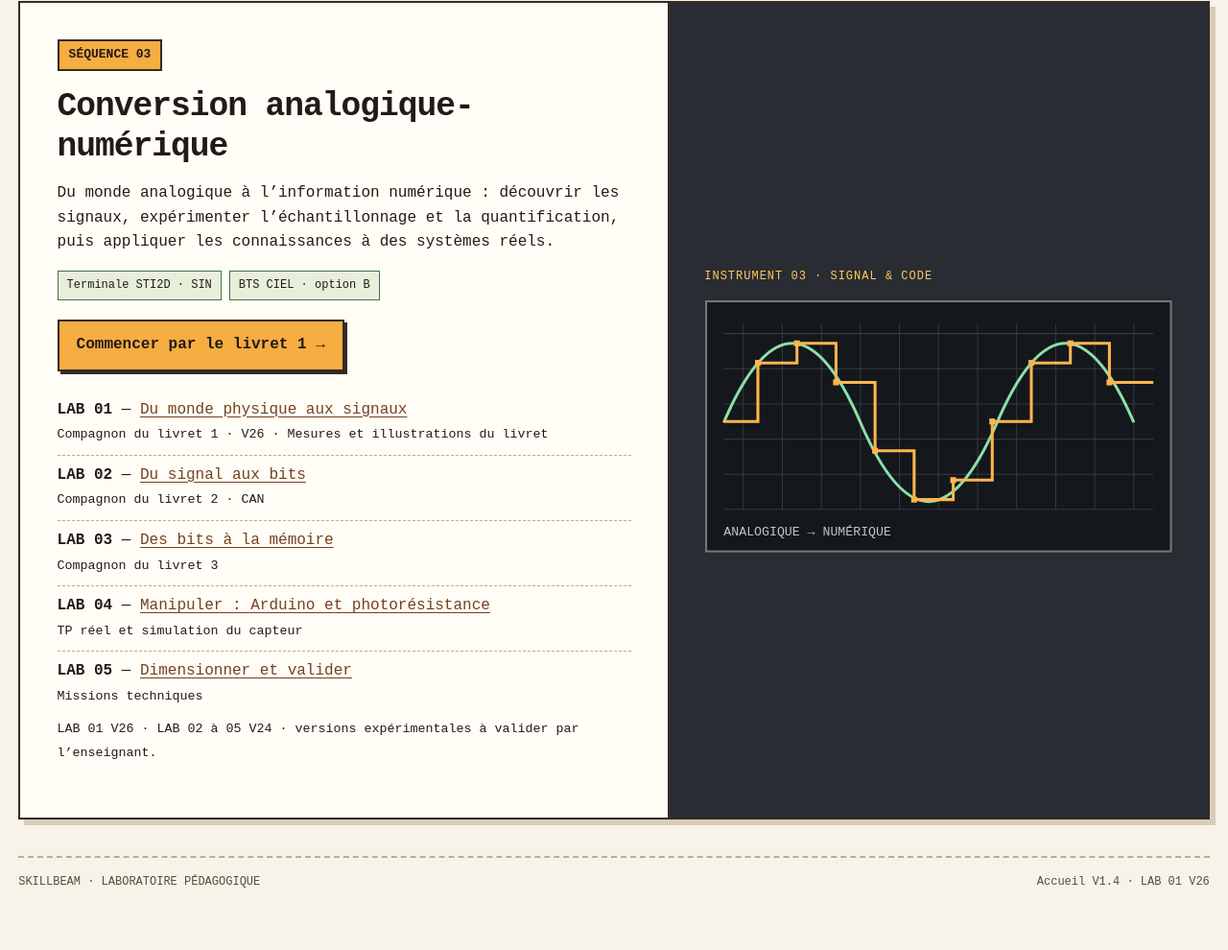
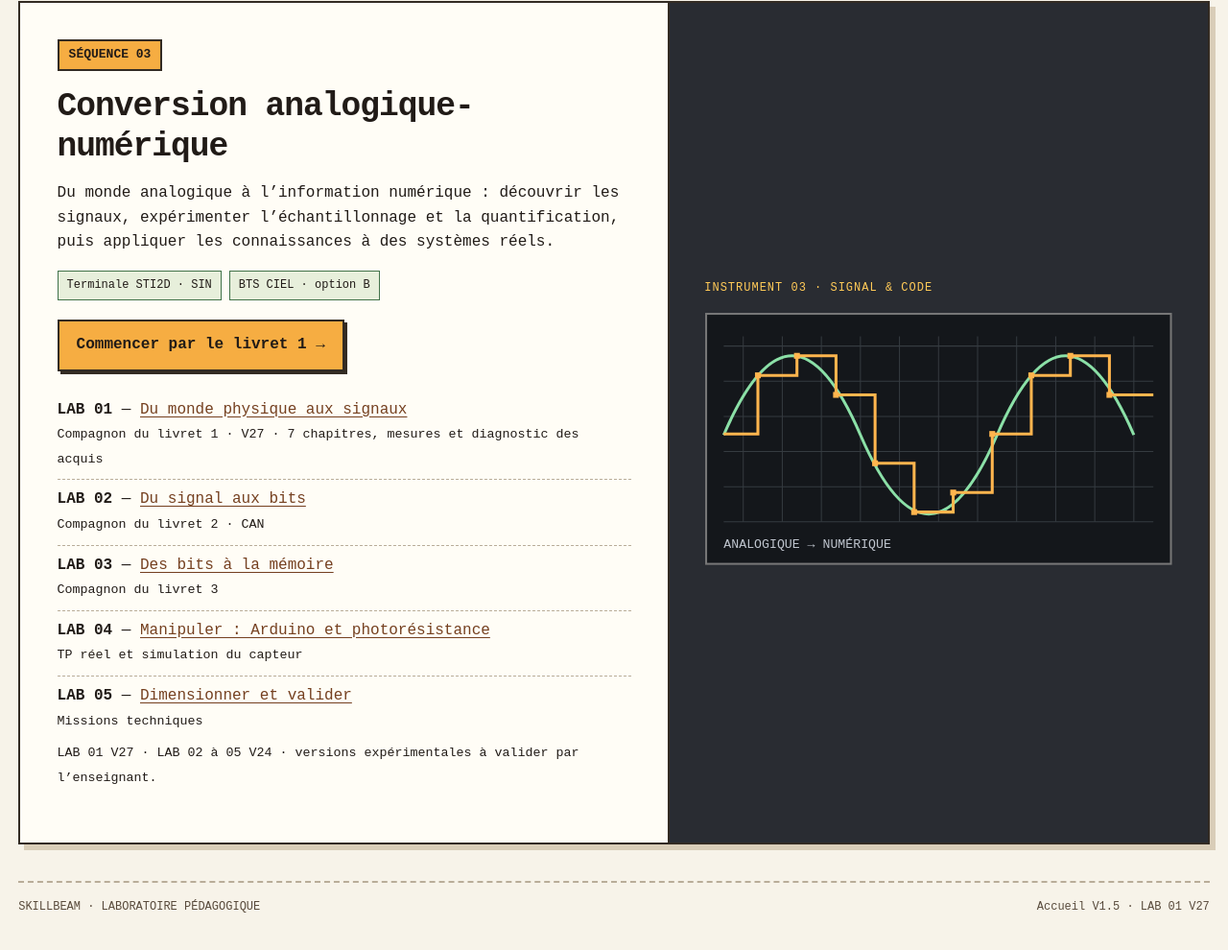
Before and after one commit to Tayeb-hamidi/conversion-anologique-numerique-, a plain HTML site: page index.html in a window 1280 px wide. Shown: the part 426-1416 px from the top of the page at 96% size. Drawn offline with Linux system fonts and the light colour scheme.

Commit message:
Accueil V1.5 : LAB 01 V27, chapitres et diagnostic des acquis

```diff
--- a/index.html
+++ b/index.html
@@ -40,12 +40,12 @@ footer{border-top:2px dashed #b9ad99;padding:16px 0;font-size:12px;color:#594b3c
 <div class="profiles"><span>Terminale STI2D · SIN</span><span>BTS CIEL · option B</span></div>
 <div class="actions"><a class="btn" href="signaux.html">Commencer par le livret 1 →</a></div>
 <ul class="labs">
-<li><strong>LAB 01</strong> — <a href="signaux.html">Du monde physique aux signaux</a><br><small>Compagnon du livret 1 · V26 · Mesures et illustrations du livret</small></li>
+<li><strong>LAB 01</strong> — <a href="signaux.html">Du monde physique aux signaux</a><br><small>Compagnon du livret 1 · V27 · 7 chapitres, mesures et diagnostic des acquis</small></li>
 <li><strong>LAB 02</strong> — <a href="v22.html">Du signal aux bits</a><br><small>Compagnon du livret 2 · CAN</small></li>
 <li><strong>LAB 03</strong> — <a href="stockage.html">Des bits à la mémoire</a><br><small>Compagnon du livret 3</small></li>
 <li><strong>LAB 04</strong> — <a href="tp-arduino.html">Manipuler : Arduino et photorésistance</a><br><small>TP réel et simulation du capteur</small></li>
 <li><strong>LAB 05</strong> — <a href="annales.html">Dimensionner et valider</a><br><small>Missions techniques</small></li>
-</ul><p><small>LAB 01 V26 · LAB 02 à 05 V24 · versions expérimentales à valider par l’enseignant.</small></p>
+</ul><p><small>LAB 01 V27 · LAB 02 à 05 V24 · versions expérimentales à valider par l’enseignant.</small></p>
 </div>
 <div class="art"><p>INSTRUMENT 03 · SIGNAL &amp; CODE</p>
 <svg viewBox="0 0 480 260" role="img" aria-labelledby="signal-title"><title id="signal-title">Illustration stylisée d’un signal analogique échantillonné et quantifié</title>
@@ -57,5 +57,5 @@ footer{border-top:2px dashed #b9ad99;padding:16px 0;font-size:12px;color:#594b3c
 <text x="20" y="242" fill="#bfc5ce" font-size="13" font-family="monospace">ANALOGIQUE → NUMÉRIQUE</text>
 </svg></div></article>
 </main>
-<footer><span>SKILLBEAM · LABORATOIRE PÉDAGOGIQUE</span><span>Accueil V1.4 · LAB 01 V26</span></footer>
+<footer><span>SKILLBEAM · LABORATOIRE PÉDAGOGIQUE</span><span>Accueil V1.5 · LAB 01 V27</span></footer>
 </body></html>
```
